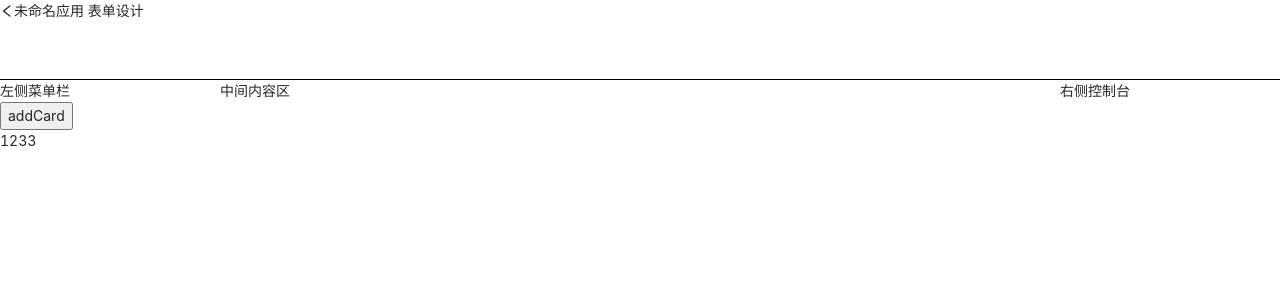
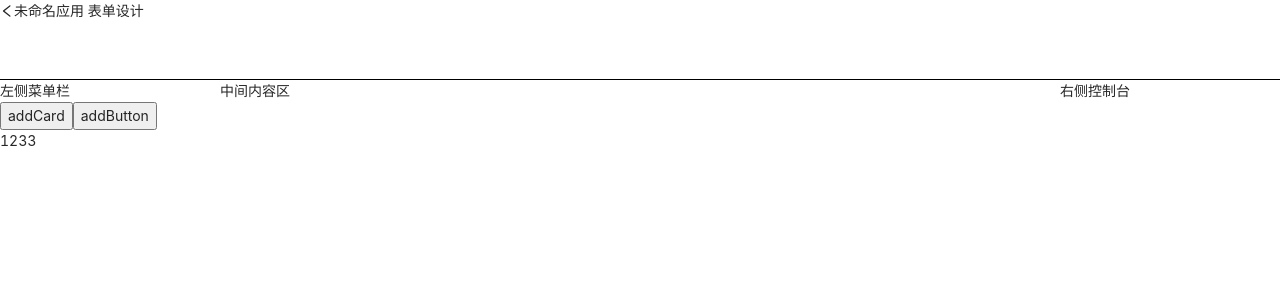
Before and after one commit to ArcherLCY/mbtt-visual-editor, a React (Create React App) app: page / in a window 1280 px wide. Shown: the top 300 px of the page. Built offline with nearby package versions, Linux system fonts and the light colour scheme; the HTML template or start-up script is replaced by a standard one.

Commit message:
feat：右侧控制台表单切换

```diff
--- /dev/null
+++ b/src/components/button/buttonConsole.js
@@ -0,0 +1,32 @@
+import {
+    Form,
+    Input,
+} from 'antd';
+import { useDispatch } from 'react-redux';
+import {changeOptions} from '../../pages/home/slice'
+
+const App = (data) => {
+    const dispatch = useDispatch()
+    let options = {...data.options}
+    return (
+        <Form
+            labelCol={{
+                span: 4,
+            }}
+            wrapperCol={{
+                span: 14,
+            }}
+            layout="horizontal"
+            initialValues={{
+                size: 'small',
+            }}
+            size='small'
+        >
+            <Form.Item label="name">
+                <Input onChange={(e) => { options.title = e.target.value; console.log(options);  dispatch(changeOptions(options)) }} />
+            </Form.Item>
+        </Form>
+    );
+};
+
+export default App;
--- /dev/null
+++ b/src/components/button/index.js
@@ -0,0 +1,17 @@
+import { Button } from 'antd';
+import React from 'react';
+import { useDispatch } from 'react-redux';
+import {changeId} from '../../pages/home/slice'
+
+function App(data) {
+    const options = data.options
+    const dispatch = useDispatch()
+    return (
+        <>
+            <Button type="primary" onClick={() => { console.log(options); dispatch(changeId(options))}}>{options.title}</Button>
+        </>
+    )
+
+}
+
+export default App;
--- a/src/pages/home/console/index.js
+++ b/src/pages/home/console/index.js
@@ -1,6 +1,7 @@
 import './consoleStyle.css'
 import {useSelector} from 'react-redux'
 import CardConsole from '../../../components/card/cardConsole'
+import ButtonConsole from '../../../components/button/buttonConsole'
 
 function Console() {
   const id = useSelector((state)=>state.home.domId)
@@ -9,7 +10,8 @@ function Console() {
     return (
       <div className="Console">
         右侧控制台
-        {id === options.id && type === options.type && <CardConsole options={options}/>}
+        {id === options.id && type === 'Card' && <CardConsole options={options}/>}
+        {id === options.id && type === 'Button' && <ButtonConsole options={options}/>}
       </div>
     );
   }
--- a/src/pages/home/content/index.js
+++ b/src/pages/home/content/index.js
@@ -1,4 +1,5 @@
 import Card from '../../../components/card/index'
+import Button from '../../../components/button/index'
 import { useSelector } from 'react-redux'
 import './contentStyle.scss'
 
@@ -7,6 +8,7 @@ function renderDomList(domList) {
     console.log(item);
     switch (item.type) {
       case 'Card': return <Card options={item} key={item.id}></Card>
+      case 'Button': return <Button options={item} key={item.id}></Button>
       default: return null
     }
   })
--- a/src/pages/home/menus/index.js
+++ b/src/pages/home/menus/index.js
@@ -9,6 +9,7 @@ function Menu() {
         <div className="Menu">
             左侧菜单栏 <br />
             <button onClick={() => dispatch(increment({type:'Card',id:Date.parse(new Date()),size:'small',title:'a'}))}>addCard</button>
+            <button onClick={() => dispatch(increment({type:'Button',id:Date.parse(new Date()),size:'small',title:'a'}))}>addButton</button>
             <div style={{height:'10000px'}}>1233</div>
         </div>
     );
```
